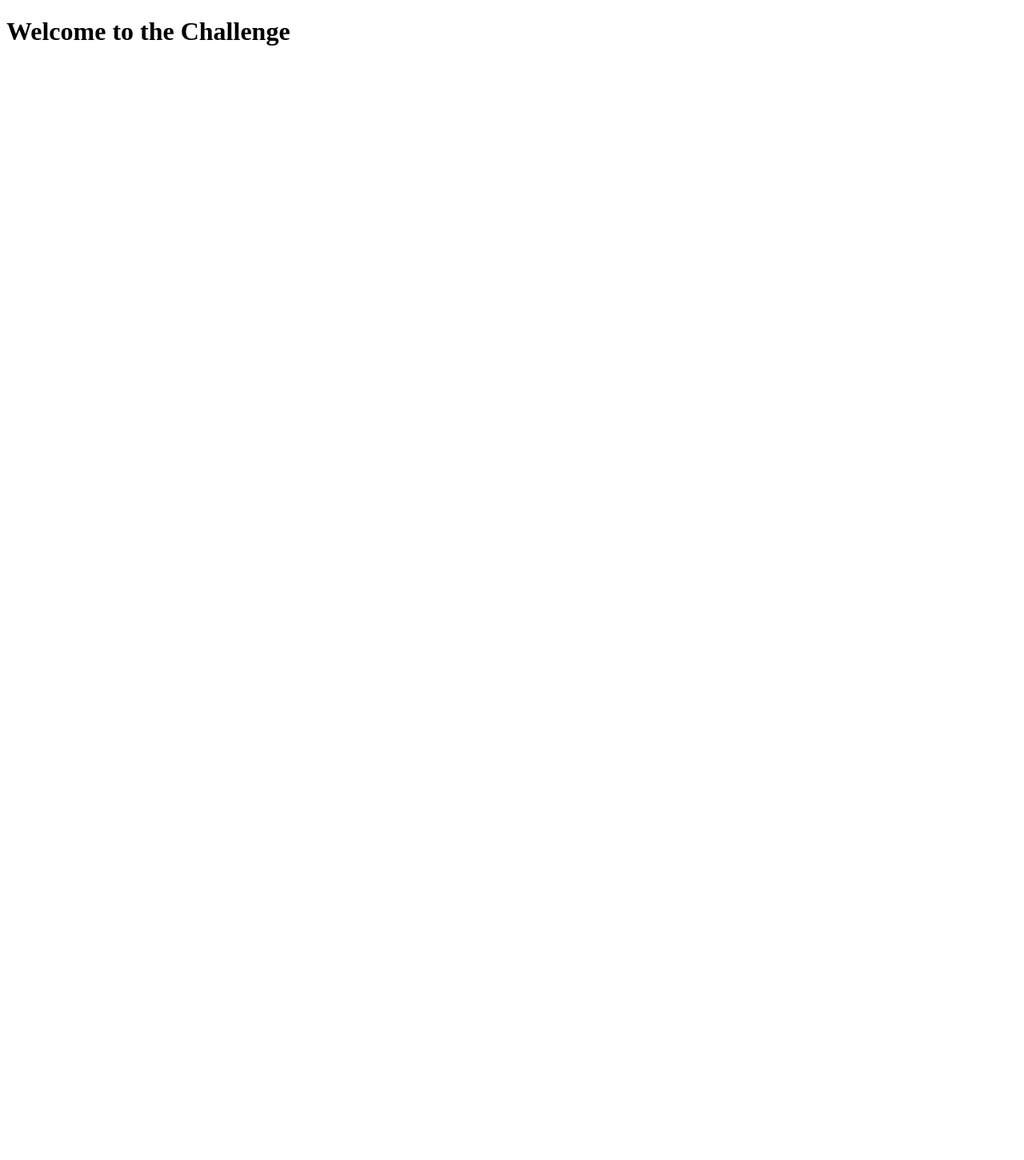
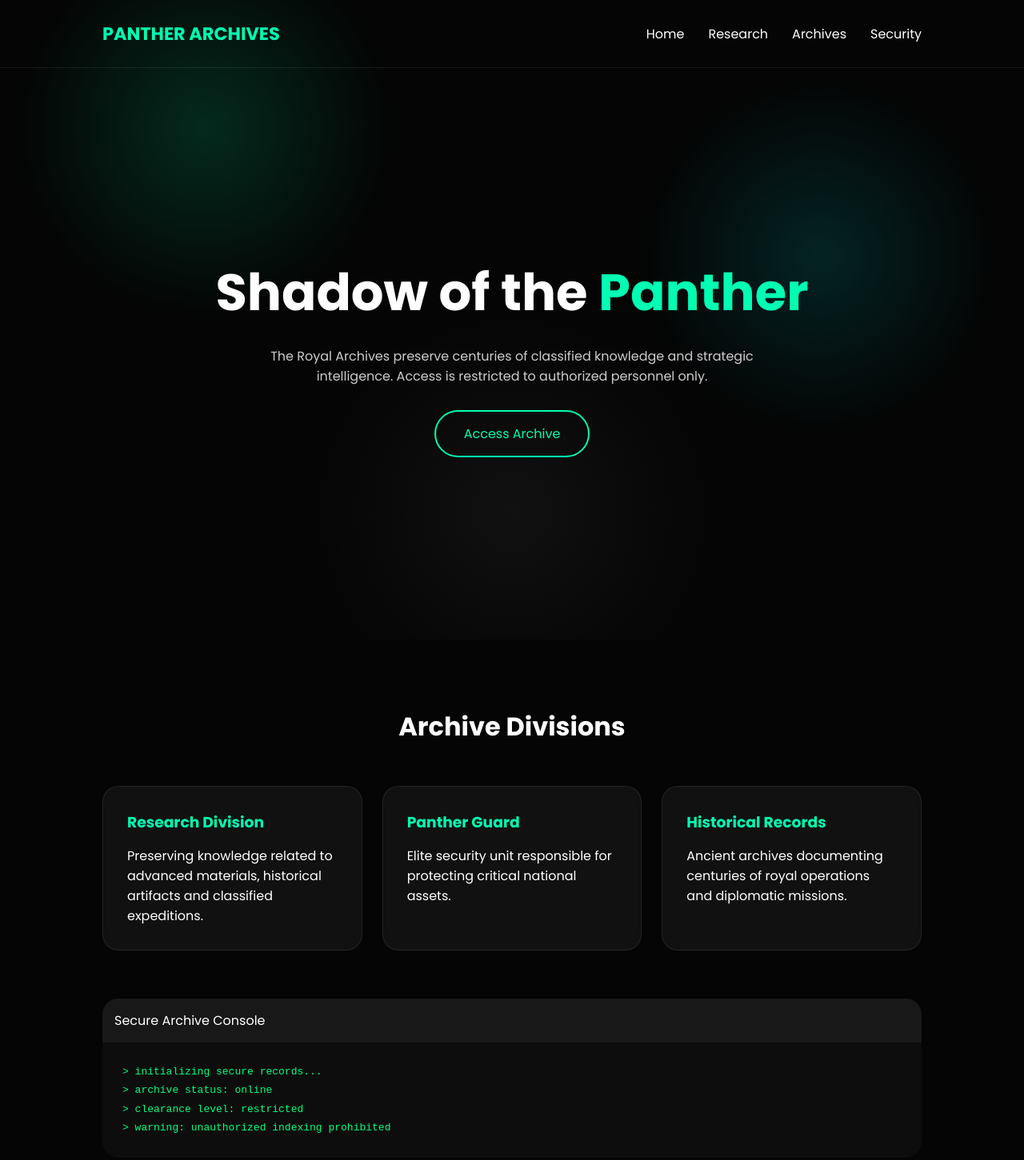
Before and after one commit to riteshekbote/7, a plain HTML site: page index.html in a window 1280 px wide. Shown: the top 1451 px of the page at 80% size. Before the commit the page ends 800 px from the top, so only its background shows below. Drawn offline with Linux system fonts and the light colour scheme.

Commit message:
Update index.html

```diff
--- a/index.html
+++ b/index.html
@@ -1,9 +1,265 @@
 <!DOCTYPE html>
-<html>
+<html lang="en">
 <head>
-<title>Shadow of the Panther</title>
+<meta charset="UTF-8">
+<meta name="viewport" content="width=device-width, initial-scale=1.0">
+<title>Panther Guard Archives</title>
+
+<link href="https://fonts.googleapis.com/css2?family=Poppins:wght@300;400;600;700&display=swap" rel="stylesheet">
+
+<style>
+*{
+    margin:0;
+    padding:0;
+    box-sizing:border-box;
+    font-family:'Poppins',sans-serif;
+}
+
+body{
+    background:#050505;
+    color:white;
+    overflow-x:hidden;
+}
+
+/* Background */
+
+body::before{
+    content:'';
+    position:fixed;
+    width:100%;
+    height:100%;
+    background:
+    radial-gradient(circle at 20% 20%, rgba(0,255,170,.15), transparent 20%),
+    radial-gradient(circle at 80% 40%, rgba(0,255,255,.12), transparent 20%),
+    radial-gradient(circle at 50% 80%, rgba(255,255,255,.05), transparent 30%);
+    z-index:-1;
+}
+
+/* Navbar */
+
+nav{
+    display:flex;
+    justify-content:space-between;
+    align-items:center;
+    padding:25px 10%;
+    border-bottom:1px solid rgba(255,255,255,.08);
+}
+
+.logo{
+    font-size:1.4rem;
+    font-weight:700;
+    color:#00ffb3;
+}
+
+nav ul{
+    display:flex;
+    list-style:none;
+    gap:30px;
+}
+
+nav a{
+    color:white;
+    text-decoration:none;
+    transition:.3s;
+}
+
+nav a:hover{
+    color:#00ffb3;
+}
+
+/* Hero */
+
+.hero{
+    min-height:90vh;
+    display:flex;
+    align-items:center;
+    justify-content:center;
+    flex-direction:column;
+    text-align:center;
+    padding:20px;
+}
+
+.hero h1{
+    font-size:4rem;
+    margin-bottom:20px;
+}
+
+.hero span{
+    color:#00ffb3;
+}
+
+.hero p{
+    max-width:700px;
+    opacity:.8;
+    margin-bottom:30px;
+}
+
+.btn{
+    display:inline-block;
+    padding:15px 35px;
+    border:2px solid #00ffb3;
+    color:#00ffb3;
+    text-decoration:none;
+    border-radius:50px;
+    transition:.3s;
+}
+
+.btn:hover{
+    background:#00ffb3;
+    color:black;
+}
+
+/* Cards */
+
+.section{
+    padding:80px 10%;
+}
+
+.title{
+    text-align:center;
+    margin-bottom:50px;
+    font-size:2rem;
+}
+
+.cards{
+    display:grid;
+    grid-template-columns:repeat(auto-fit,minmax(280px,1fr));
+    gap:25px;
+}
+
+.card{
+    background:#111;
+    border:1px solid rgba(255,255,255,.08);
+    padding:30px;
+    border-radius:20px;
+    transition:.3s;
+}
+
+.card:hover{
+    transform:translateY(-8px);
+    border-color:#00ffb3;
+}
+
+.card h3{
+    color:#00ffb3;
+    margin-bottom:15px;
+}
+
+/* Terminal */
+
+.terminal{
+    margin-top:60px;
+    background:#0d0d0d;
+    border-radius:20px;
+    overflow:hidden;
+}
+
+.term-header{
+    background:#181818;
+    padding:15px;
+}
+
+.term-body{
+    padding:25px;
+    color:#00ff7f;
+    font-family:monospace;
+    line-height:1.8;
+}
+
+/* Footer */
+
+footer{
+    text-align:center;
+    padding:40px;
+    opacity:.6;
+}
+
+/*
+Archive Note:
+Not everything should be indexed.
+*/
+
+</style>
 </head>
 <body>
-<h1>Welcome to the Challenge</h1>
+
+<nav>
+<div class="logo">PANTHER ARCHIVES</div>
+
+<ul>
+<li><a href="#">Home</a></li>
+<li><a href="#">Research</a></li>
+<li><a href="#">Archives</a></li>
+<li><a href="#">Security</a></li>
+</ul>
+</nav>
+
+<section class="hero">
+
+<h1>Shadow of the <span>Panther</span></h1>
+
+<p>
+The Royal Archives preserve centuries of classified
+knowledge and strategic intelligence.
+Access is restricted to authorized personnel only.
+</p>
+
+<a href="#" class="btn">Access Archive</a>
+
+</section>
+
+<section class="section">
+
+<h2 class="title">Archive Divisions</h2>
+
+<div class="cards">
+
+<div class="card">
+<h3>Research Division</h3>
+<p>
+Preserving knowledge related to advanced materials,
+historical artifacts and classified expeditions.
+</p>
+</div>
+
+<div class="card">
+<h3>Panther Guard</h3>
+<p>
+Elite security unit responsible for protecting
+critical national assets.
+</p>
+</div>
+
+<div class="card">
+<h3>Historical Records</h3>
+<p>
+Ancient archives documenting centuries of royal
+operations and diplomatic missions.
+</p>
+</div>
+
+</div>
+
+<div class="terminal">
+
+<div class="term-header">
+Secure Archive Console
+</div>
+
+<div class="term-body">
+> initializing secure records...<br>
+> archive status: online<br>
+> clearance level: restricted<br>
+> warning: unauthorized indexing prohibited<br>
+</div>
+
+</div>
+
+</section>
+
+<footer>
+© Panther Guard Archives
+</footer>
+
 </body>
 </html>
```
